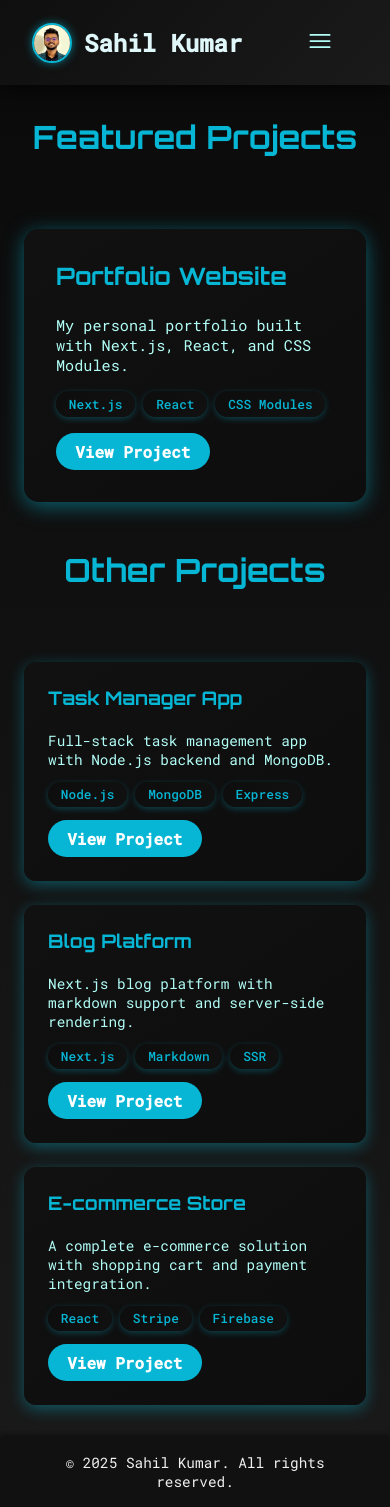
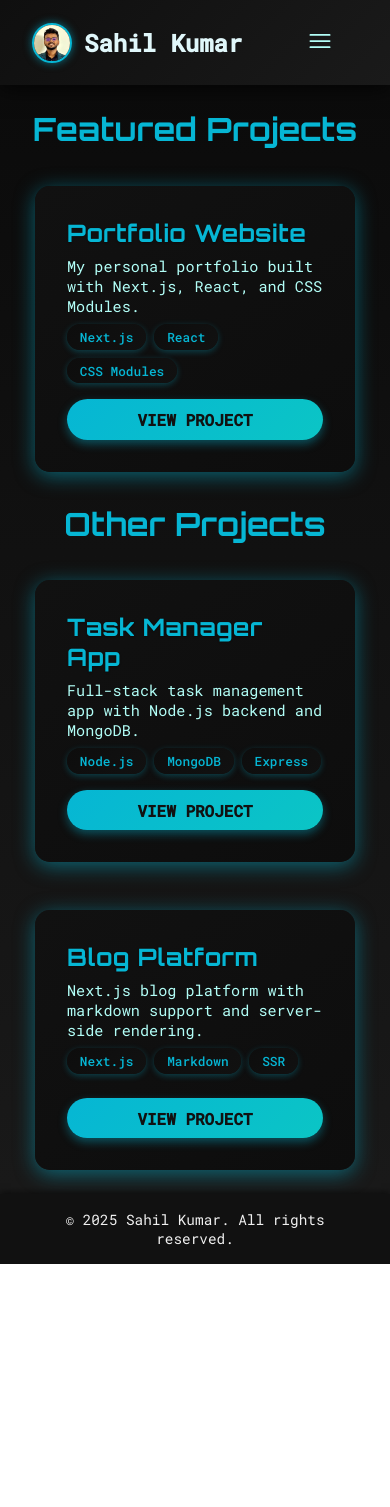
Before and after one commit to tekken78/portfolio, a Next.js app: page /projects in a window 390 px wide. After the commit the page ends 1264 px from the top, so only its background shows below. Built offline with nearby package versions, Linux system fonts and the light colour scheme.

Commit message:
Created a reusable project card component

```diff
--- a/app/projects/page.tsx
+++ b/app/projects/page.tsx
@@ -1,6 +1,6 @@
 'use client';
 
-import Image from 'next/image';
+import ProjectCard from '../../components/ProjectCard';
 import styles from '../../styles/Projects.module.css';
 
 const projects = [
@@ -23,12 +23,6 @@ const projects = [
     link: '#',
     tech: ['Next.js', 'Markdown', 'SSR'],
   },
-  {
-    title: 'E-commerce Store',
-    description: 'A complete e-commerce solution with shopping cart and payment integration.',
-    link: '#',
-    tech: ['React', 'Stripe', 'Firebase'],
-  },
 ];
 
 export default function Projects() {
@@ -38,40 +32,13 @@ export default function Projects() {
   return (
     <main className={styles.projectsContainer}>
       <h1 className={styles.pageTitle}>Featured Projects</h1>
-
       <div className={styles.featuredGrid}>
-        {featuredProjects.map((project) => (
-          <div key={project.title} className={styles.featuredCard}>
-            <h2>{project.title}</h2>
-            <p>{project.description}</p>
-            <div className={styles.techStack}>
-              {project.tech.map((tech) => (
-                <span key={tech} className={styles.techBadge}>{tech}</span>
-              ))}
-            </div>
-            <a href={project.link} target="_blank" rel="noopener noreferrer" className={styles.viewButton}>
-              View Project
-            </a>
-          </div>
-        ))}
+        {featuredProjects.map(p => <ProjectCard key={p.title} {...p} />)}
       </div>
 
       <h1 className={styles.pageTitle}>Other Projects</h1>
       <div className={styles.projectGrid}>
-        {regularProjects.map((project) => (
-          <div key={project.title} className={styles.projectCard}>
-            <h3>{project.title}</h3>
-            <p>{project.description}</p>
-            <div className={styles.techStack}>
-              {project.tech.map((tech) => (
-                <span key={tech} className={styles.techBadge}>{tech}</span>
-              ))}
-            </div>
-            <a href={project.link} target="_blank" rel="noopener noreferrer" className={styles.viewButton}>
-              View Project
-            </a>
-          </div>
-        ))}
+        {regularProjects.map(p => <ProjectCard key={p.title} {...p} />)}
       </div>
     </main>
   );
--- a/components/ProjectCard.tsx
+++ b/components/ProjectCard.tsx
@@ -1,41 +1,31 @@
+import styles from '../styles/ProjectCard.module.css';
+
 interface ProjectCardProps {
   title: string;
   description: string;
-  image: string;
+  tech: string[];
   link: string;
 }
 
-export default function ProjectCard({ title, description, image, link }: ProjectCardProps) {
+export default function ProjectCard({ title, description, tech, link }: ProjectCardProps) {
   return (
-    <a
-      href={link}
-      target="_blank"
-      rel="noopener noreferrer"
-      style={{
-        textDecoration: 'none',
-        color: 'inherit',
-      }}
-    >
-      <div
-        style={{
-          backgroundColor: '#fff',
-          borderRadius: '0.5rem',
-          boxShadow: '0 4px 12px rgba(0,0,0,0.1)',
-          overflow: 'hidden',
-          transition: 'transform 0.3s, box-shadow 0.3s',
-          cursor: 'pointer',
-        }}
-      >
-        <img
-          src={image}
-          alt={title}
-          style={{ width: '100%', height: '160px', objectFit: 'cover' }}
-        />
-        <div style={{ padding: '1rem' }}>
-          <h3 style={{ fontSize: '1.2rem', fontWeight: '600', marginBottom: '0.5rem' }}>{title}</h3>
-          <p style={{ fontSize: '0.95rem', color: '#555' }}>{description}</p>
+    <div className={styles.card}>
+      <div>
+        <h3>{title}</h3>
+        <p>{description}</p>
+
+        <div className={styles.techStack}>
+          {tech.map((item) => (
+            <span key={item} className={styles.techBadge}>
+              {item}
+            </span>
+          ))}
         </div>
       </div>
-    </a>
+
+      <a href={link} target="_blank" rel="noopener noreferrer" className={styles.viewButton}>
+        View Project
+      </a>
+    </div>
   );
 }
--- a/styles/Home.module.css
+++ b/styles/Home.module.css
@@ -154,7 +154,7 @@
   font-size: 2rem;
   margin-bottom: 1.5rem;
   font-family: 'Orbitron', sans-serif;
-  color: #06b6d4; /* teal heading */
+  color: #06b6d4;
 }
 
 .projectCards {
--- /dev/null
+++ b/styles/ProjectCard.module.css
@@ -0,0 +1,74 @@
+.card {
+  background: linear-gradient(145deg, #111111, #0d0d0d);
+  padding: 2rem;
+  border-radius: 15px;
+  box-shadow: 0 4px 20px rgba(6,182,212,0.5);
+  width: 320px;
+  min-height: 260px;
+  display: flex;
+  flex-direction: column;
+  justify-content: space-between;
+  transition: transform 0.3s ease, box-shadow 0.3s ease;
+}
+
+.card:hover {
+  transform: translateY(-5px) scale(1.02);
+  box-shadow: 0 8px 25px rgba(6,182,212,0.7);
+}
+
+.card h3 {
+  color: #06b6d4;
+  font-family: 'Orbitron', sans-serif;
+  margin-bottom: 0.5rem;
+  font-size: 1.5rem;         /* increased from 1.3rem */
+  letter-spacing: 0.5px;     /* subtle spacing for emphasis */
+  text-shadow: 0 1px 2px rgba(0,0,0,0.3); /* optional highlight effect */
+}
+
+
+.card p {
+  color: #b2fef7;
+  font-size: 0.95rem;
+  flex-grow: 1;
+}
+
+/* Tech Stack Badges */
+.techStack {
+  display: flex;
+  gap: 0.5rem;
+  flex-wrap: wrap;
+  margin-top: 0.5rem;
+}
+
+.techBadge {
+  background: linear-gradient(135deg, #0d0d0d, #111111);
+  padding: 0.3rem 0.8rem;
+  border-radius: 9999px;
+  font-size: 0.8rem;
+  font-weight: 500;
+  color: #06b6d4;
+  box-shadow: 0 2px 6px rgba(6,182,212,0.3);
+}
+
+/* View Project Button */
+.viewButton {
+  display: inline-block;
+  padding: 0.6rem 1.4rem;
+  background: linear-gradient(135deg, #06b6d4, #0bc5c5);
+  color: #111;
+  font-weight: 700;
+  text-transform: uppercase;
+  border-radius: 9999px;
+  text-align: center;
+  margin-top: 1rem;
+  cursor: pointer;
+  transition: all 0.3s ease;
+  box-shadow: 0 4px 10px rgba(6,182,212,0.4);
+}
+
+.viewButton:hover {
+  transform: translateY(-3px) scale(1.05);
+  box-shadow: 0 8px 20px rgba(6,182,212,0.6);
+  background: linear-gradient(135deg, #0bc5c5, #06b6d4);
+  color: #fff;
+}
--- a/styles/Projects.module.css
+++ b/styles/Projects.module.css
@@ -1,142 +1,35 @@
-/* --- Container --- */
 .projectsContainer {
   max-width: 1200px;
   margin: 0 auto;
-  padding: 2rem 1.5rem;
+  padding: 1.5rem 1.5rem;
   display: flex;
   flex-direction: column;
-  gap: 3rem;
+  gap: 2rem;
   font-family: 'Roboto Mono', monospace;
   color: #e0f7fa;
 }
 
-/* --- Page Titles --- */
 .pageTitle {
   font-family: 'Orbitron', sans-serif;
   font-size: 2rem;
   color: #06b6d4;
-  margin-bottom: 1.5rem;
+  margin-bottom: 0.3rem;
   text-align: center;
 }
 
-/* --- Featured Project Grid --- */
-.featuredGrid {
+.featuredGrid,
+.projectGrid {
   display: flex;
-  gap: 2rem;
   flex-wrap: wrap;
   justify-content: center;
+  gap: 3rem;
 }
 
-.featuredCard {
-  background: linear-gradient(145deg, #111111, #0d0d0d);
-  padding: 2rem;
-  border-radius: 15px;
-  box-shadow: 0 4px 20px rgba(6,182,212,0.5);
-  width: 100%;
-  max-width: 500px;
-  display: flex;
-  flex-direction: column;
-  gap: 1rem;
-  transition: transform 0.3s ease, box-shadow 0.3s ease;
-}
-
-.featuredCard:hover {
-  transform: translateY(-5px) scale(1.02);
-  box-shadow: 0 8px 25px rgba(6,182,212,0.7);
-}
-
-.featuredCard h2 {
-  color: #06b6d4;
-  font-family: 'Orbitron', sans-serif;
-  margin-bottom: 0.5rem;
-}
-
-.featuredCard p {
-  color: #b2fef7;
-  font-size: 0.95rem;
-}
-
-/* --- Tech Stack Badges --- */
-.techStack {
-  display: flex;
-  gap: 0.5rem;
-  flex-wrap: wrap;
-}
-
-.techBadge {
-  background: linear-gradient(135deg, #0d0d0d, #111111);
-  padding: 0.3rem 0.8rem;
-  border-radius: 9999px;
-  font-size: 0.8rem;
-  font-weight: 500;
-  color: #06b6d4;
-  box-shadow: 0 2px 6px rgba(6,182,212,0.3);
-}
-
-/* --- View Project Button --- */
-.viewButton {
-  padding: 0.5rem 1.2rem;
-  border-radius: 9999px;
-  font-weight: 600;
-  text-decoration: none;
-  background: #06b6d4;
-  color: #fff;
-  align-self: flex-start;
-  transition: all 0.3s ease;
-}
-
-.viewButton:hover {
-  background: #0bc5c5;
-  transform: translateY(-1px);
-  box-shadow: 0 4px 8px rgba(6,182,212,0.4);
-}
-
-/* --- Regular Project Grid --- */
-.projectGrid {
-  display: grid;
-  grid-template-columns: repeat(auto-fit, minmax(250px, 1fr));
-  gap: 1.5rem;
-}
-
-.projectCard {
-  background: linear-gradient(145deg, #111111, #0d0d0d);
-  padding: 1.5rem;
-  border-radius: 12px;
-  box-shadow: 0 4px 15px rgba(6,182,212,0.4);
-  display: flex;
-  flex-direction: column;
-  gap: 0.8rem;
-  transition: transform 0.3s ease, box-shadow 0.3s ease;
-}
-
-.projectCard:hover {
-  transform: translateY(-3px);
-  box-shadow: 0 8px 20px rgba(6,182,212,0.6);
-}
-
-.projectCard h3 {
-  color: #06b6d4;
-  font-family: 'Orbitron', sans-serif;
-  margin-bottom: 0.5rem;
-}
-
-.projectCard p {
-  color: #b2fef7;
-  font-size: 0.9rem;
-}
-
-/* --- Responsive --- */
+/* Responsive */
 @media (max-width: 768px) {
-  .featuredGrid {
+  .featuredGrid,
+  .projectGrid {
     flex-direction: column;
     align-items: center;
   }
-
-  .featuredCard {
-    max-width: 100%;
-  }
-
-  .projectGrid {
-    grid-template-columns: 1fr;
-  }
 }
```
Also changed, not shown: app/page.tsx (+29 -10 lines).
